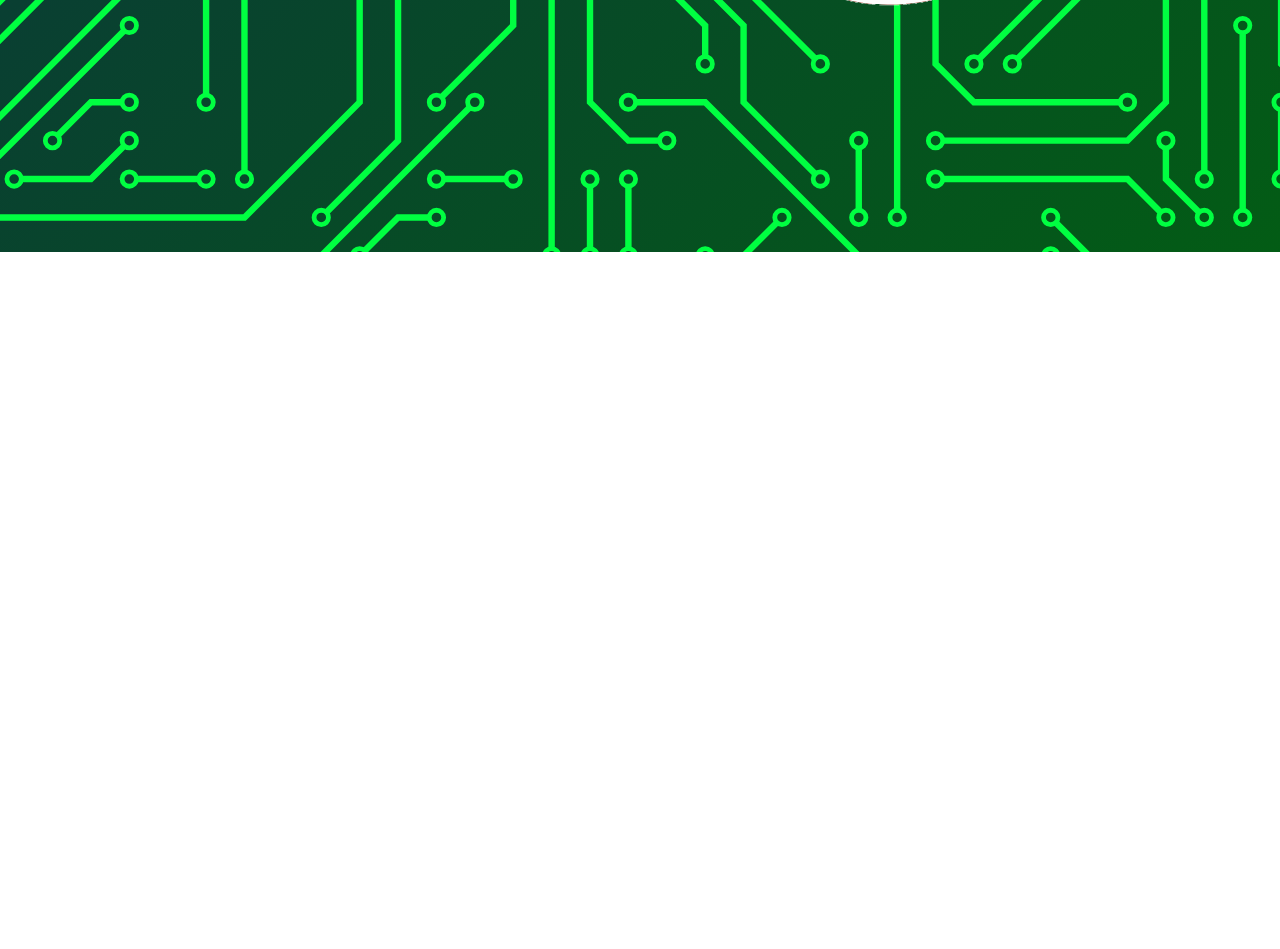
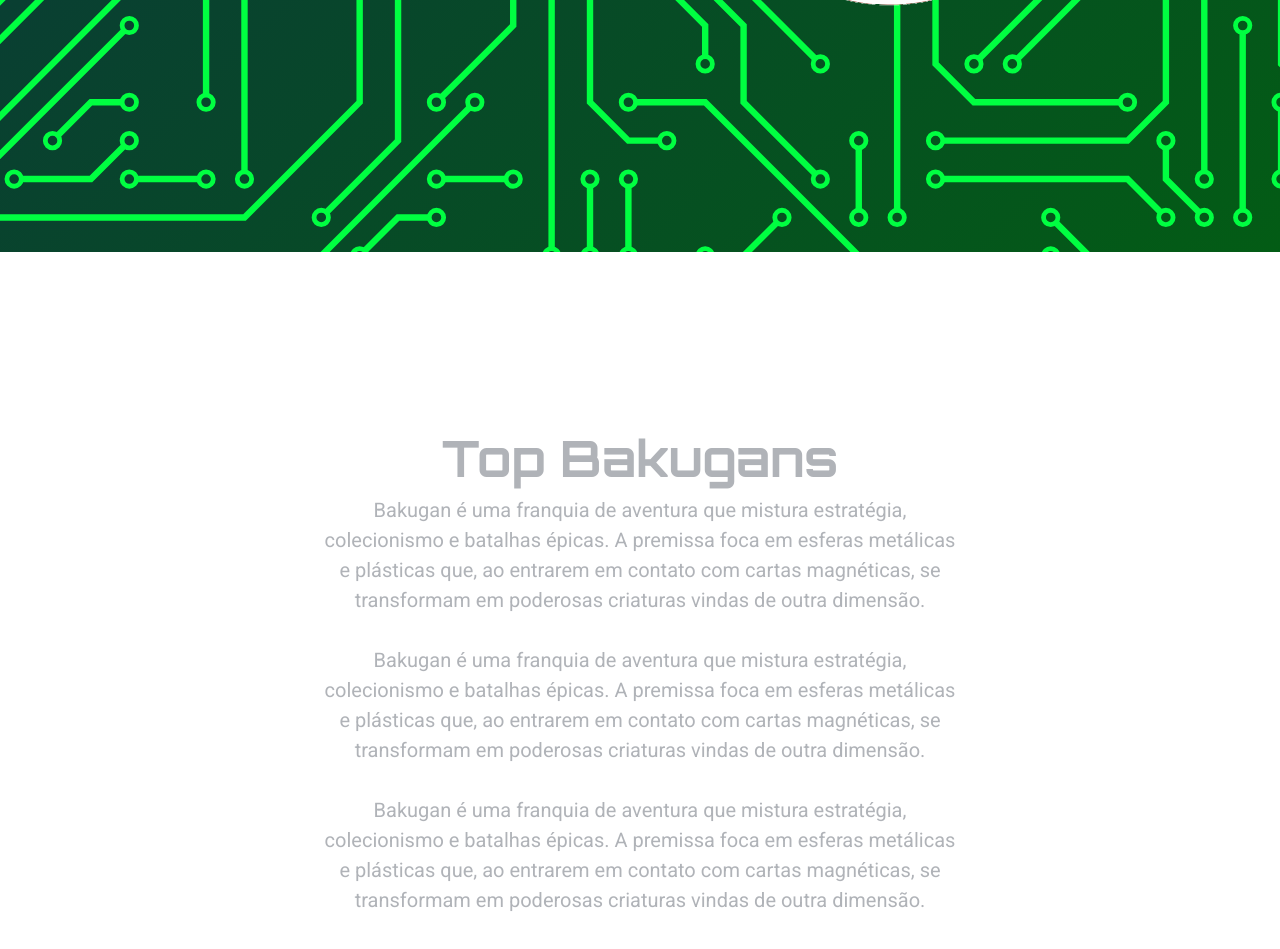
Before and after one commit to gaboliveira-alt/vestroia-guide-web, a plain HTML site: page index.html in a window 1280 px wide. Shown: the part 673-1622 px from the top of the page. Before the commit the page ends 951 px from the top, so only its background shows below. Drawn offline with Linux system fonts and the light colour scheme.

Commit message:
Feat: Add section top bakugans

```diff
--- a/assets/css/styles.css
+++ b/assets/css/styles.css
@@ -1,6 +1,7 @@
 :root {
     --primary-color: #00FF41;
     --secondary-color: #0F111A;
+    --white-color: #FFFFFF;
     --gray-light: #E0E0E0;
     --light-grey: #B0B3B8;
     --gapping: 30px;
@@ -13,6 +14,7 @@
 
 html {
     font-size: 62.5%;
+    scroll-behavior: smooth;
 }
 
 body {
@@ -20,6 +22,11 @@
     font-size: 2rem;
     color: var(--primary-color);
     line-height: 1.5;
+}
+
+.white-bg {
+    background: var(--white-color);
+    color: var(--light-grey);
 }
 
 h1, h2, h3, h4, h5, h6 {
@@ -53,6 +60,10 @@
 
 a {
     text-decoration: none;
+}
+
+p {
+    margin-bottom: 3rem;
 }
 
 .main-content {
@@ -159,3 +170,12 @@
     max-width: 100%;
     height: auto;
 }
+
+.top-bakugan {
+    max-width: 64rem;
+    display: flex;
+    flex-flow: column nowrap;
+    justify-content: center;
+    height: 100vh;
+    text-align: center;
+}
--- a/index.html
+++ b/index.html
@@ -18,8 +18,8 @@
             <h1><a href="#">LOGO</a></h1>
             <nav>
                 <ul>
-                    <li><a href="#">intro</a></li>
-                    <li><a href="#">intro</a></li>
+                    <li><a href="#intro">intro</a></li>
+                    <li><a href="#top-bakugans">tops</a></li>
                     <li><a href="#">intro</a></li>
                     <li><a href="#">intro</a></li>
                 </ul>
@@ -29,7 +29,7 @@
 
     <div class="menu-spacing"></div>
 
-    <section class="intro main-bg section">
+    <section id="intro" class="intro main-bg section">
         <div class="main-content intro-content">
             <div class="intro-text-content">
                 <h2>Bakugan Brawlers</h2>
@@ -40,5 +40,14 @@
             </div>
         </div>
     </section>
+
+    <section id="top-bakugans" class="white-bg section">
+        <div class="main-content top-bakugan">
+            <h2>Top Bakugans</h2>
+            <p>Bakugan é uma franquia de aventura que mistura estratégia, colecionismo e batalhas épicas. A premissa foca em esferas metálicas e plásticas que, ao entrarem em contato com cartas magnéticas, se transformam em poderosas criaturas vindas de outra dimensão.</p>
+            <p>Bakugan é uma franquia de aventura que mistura estratégia, colecionismo e batalhas épicas. A premissa foca em esferas metálicas e plásticas que, ao entrarem em contato com cartas magnéticas, se transformam em poderosas criaturas vindas de outra dimensão.</p>
+            <p>Bakugan é uma franquia de aventura que mistura estratégia, colecionismo e batalhas épicas. A premissa foca em esferas metálicas e plásticas que, ao entrarem em contato com cartas magnéticas, se transformam em poderosas criaturas vindas de outra dimensão.</p>
+        </div>
+    </section>
 </body>
 </html>
```
